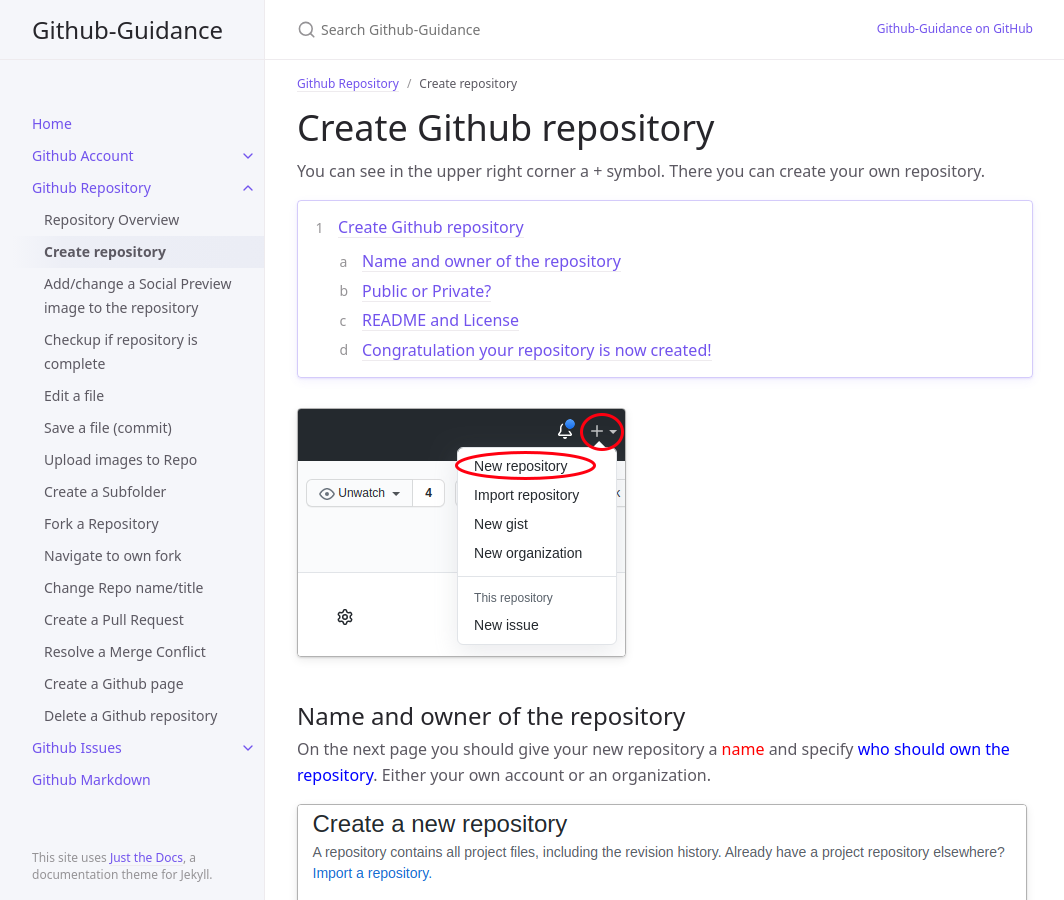
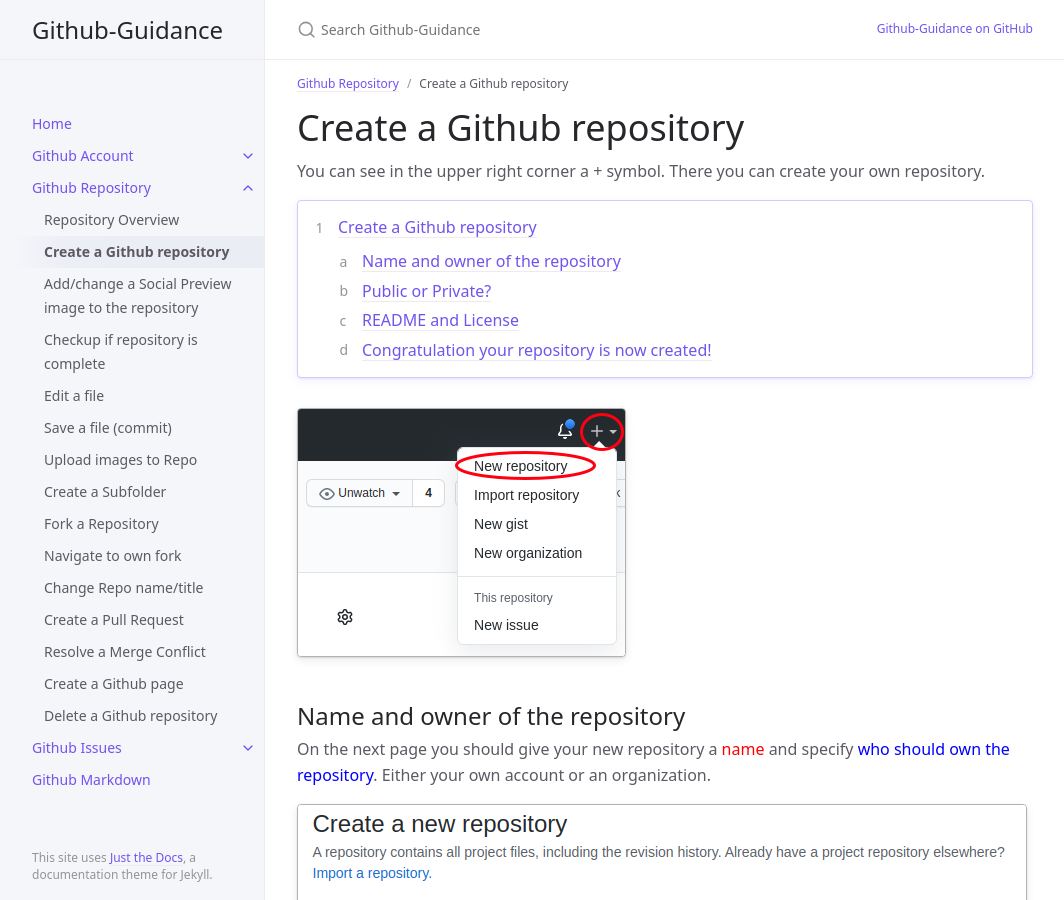
Before and after one commit to ASKnet-Open-Training/Github-Guidance, a Jekyll site: the page built from pages/github-repo/create-repository.md, in a window 1280 px wide and 900 px high. Shown: the whole window, without its empty margins (107-1171 px from the left). Built offline with Jekyll 4.4.1, drawn with Linux system fonts in a browser that asks for light colours.

Commit message:
small little changes

```diff
--- a/pages/github-repo/create-repository.md
+++ b/pages/github-repo/create-repository.md
@@ -1,11 +1,11 @@
 ---
 layout: default
-title: Create repository
+title: Create a Github repository
 parent: Github Repository
 nav_order: 2
 ---
 
-# Create Github repository
+# Create a Github repository
 You can see in the upper right corner a + symbol. There you can create your own repository.
 
 1. TOC
```
Also changed, not shown: pages/github-repo/add-social-preview-image.md (+4 -2 lines).
